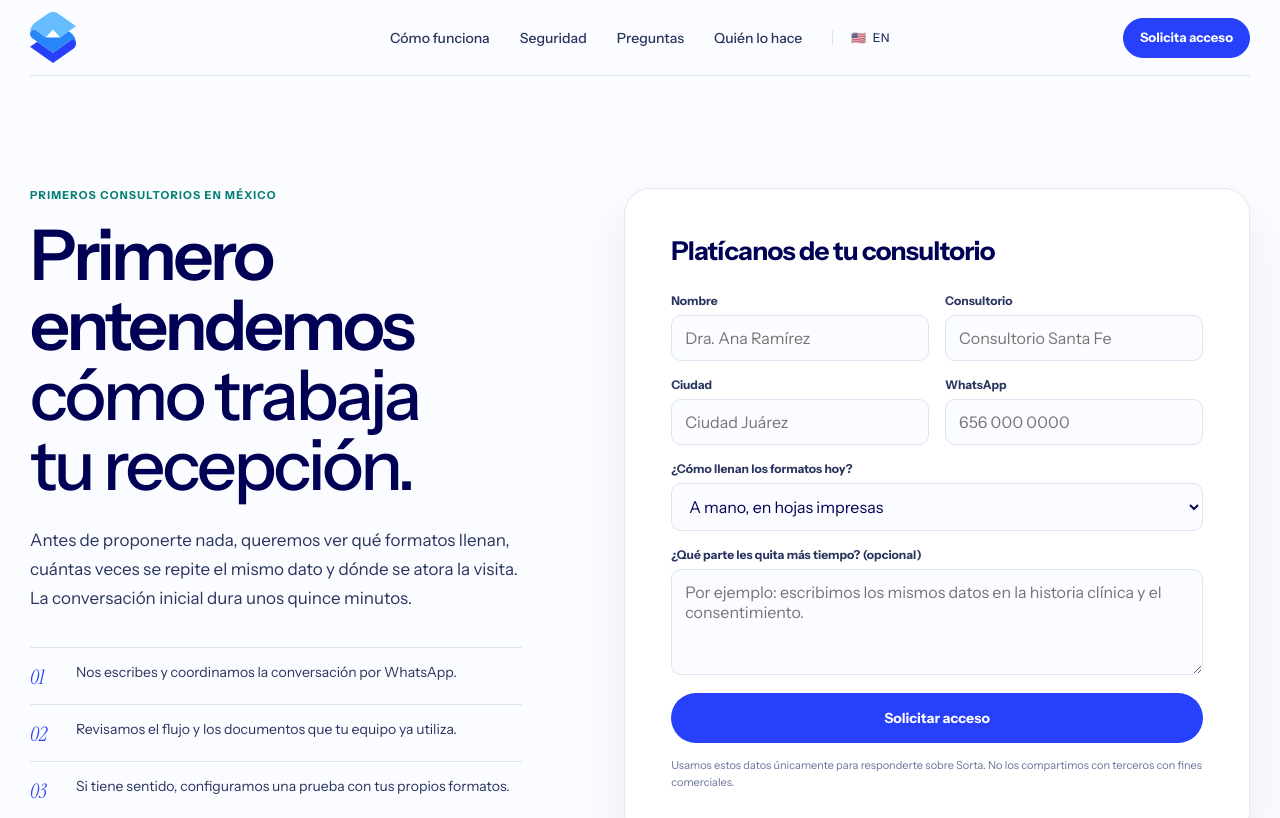
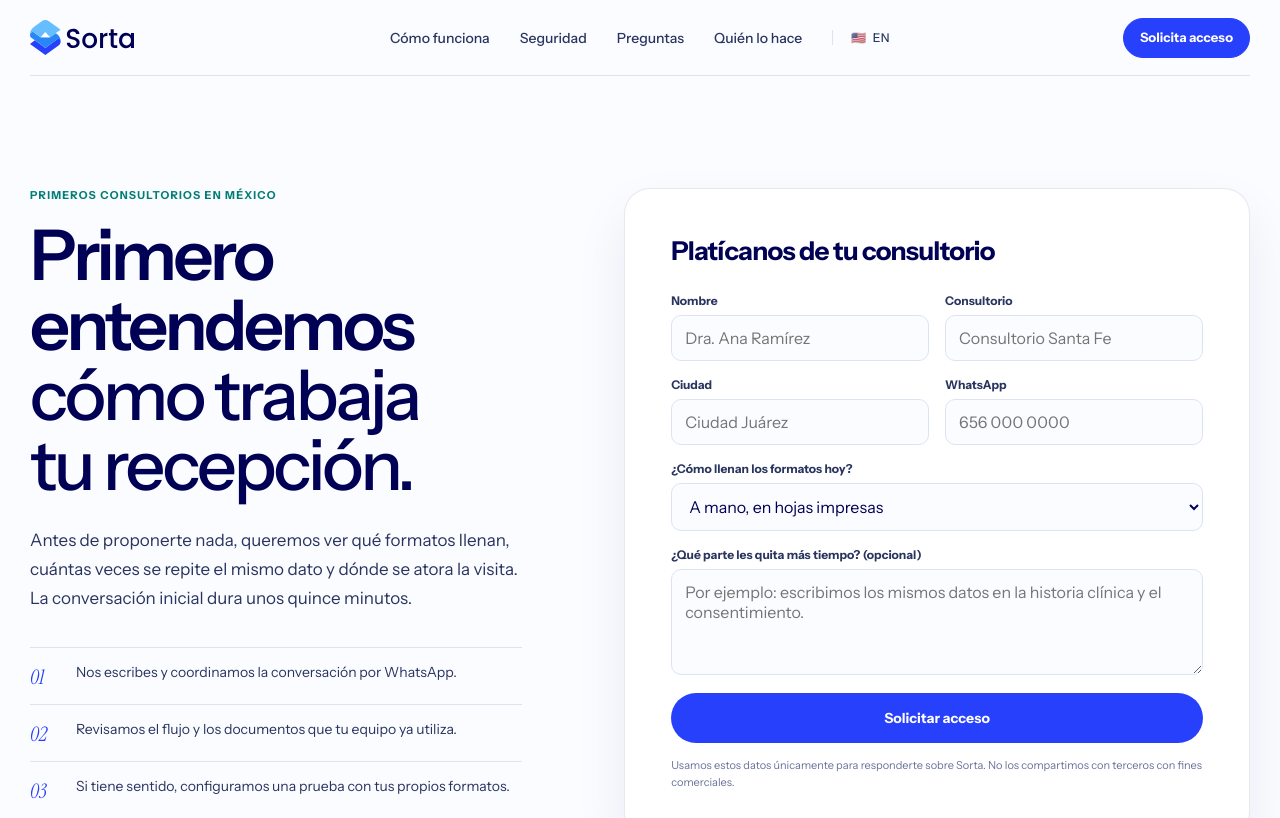
Before and after one commit to SortaAI/MX-Sorta, a plain HTML site: page contacto.html in a window 1280 px wide. Shown: the top 818 px of the page. Drawn offline with nearby package versions, Linux system fonts and the light colour scheme.

Commit message:
Use official horizontal Sorta logo

```diff
--- a/assets/home-preview.css
+++ b/assets/home-preview.css
@@ -65,8 +65,8 @@ button, input, textarea, select { font: inherit; }
   gap: 32px;
   border-bottom: 1px solid var(--line);
 }
-.brand { justify-self: start; }
-.brand img { width: 46px; height: auto; }
+.brand { justify-self: start; display: inline-flex; align-items: center; text-decoration: none; }
+.brand img { width: 104px; height: auto; }
 .site-nav { display: flex; gap: 30px; align-items: center; }
 .site-nav a,
 .site-footer a {
@@ -630,7 +630,7 @@ section { width: var(--page); margin: 0 auto; }
   .preview-notice { justify-content: flex-start; }
   .site-header { min-height: 66px; grid-template-columns: 1fr auto; gap: 15px; }
   .site-nav { display: none; }
-  .brand img { width: 42px; }
+  .brand img { width: 92px; }
   .button--small { min-height: 38px; padding: 9px 12px; }
   .hero { width: calc(100% - 16px); min-height: 0; gap: 62px; padding: 64px 24px 98px; border-radius: 22px; }
   .hero h1 { font-size: clamp(42px, 13vw, 60px); }
--- a/contacto.html
+++ b/contacto.html
@@ -15,7 +15,7 @@
 <body>
 <x-dc>
   <header class="site-header">
-    <a class="brand" href="/" aria-label="Sorta — inicio"><img src="/assets/sorta-logo.svg" alt="Sorta" width="92" height="25"></a>
+    <a class="brand" href="/" aria-label="Sorta — inicio"><img src="/assets/sorta-logo-horizontal.svg" alt="Sorta" width="1087" height="358"></a>
     <nav class="site-nav" aria-label="Navegación principal"><a href="/como-funciona">Cómo funciona</a><a href="/seguridad">Seguridad</a><a href="/preguntas-frecuentes">Preguntas</a><a href="/nosotros">Quién lo hace</a><a class="language-link" href="https://getsorta.io/" lang="en" hreflang="en-US" aria-label="View the United States site in English"><span aria-hidden="true">🇺🇸</span> EN</a></nav>
     <a class="button button--small" href="/contacto" aria-current="page">Solicita acceso</a>
   </header>
```
Also changed, not shown: como-funciona.html (+1 -1 lines), home-preview.html (+1 -1 lines), index.html (+1 -1 lines), nosotros.html (+1 -1 lines), preguntas-frecuentes.html (+1 -1 lines), seguridad.html (+1 -1 lines), assets/sorta-logo-horizontal.svg (added).
